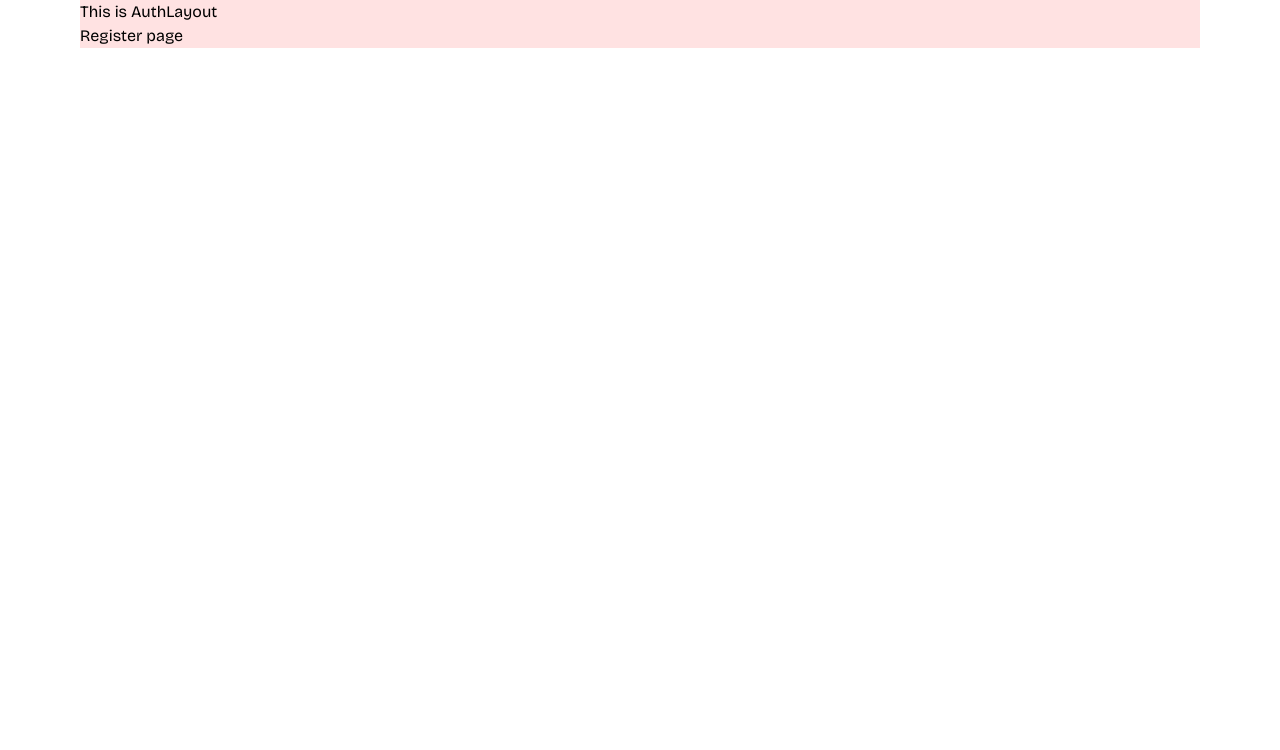
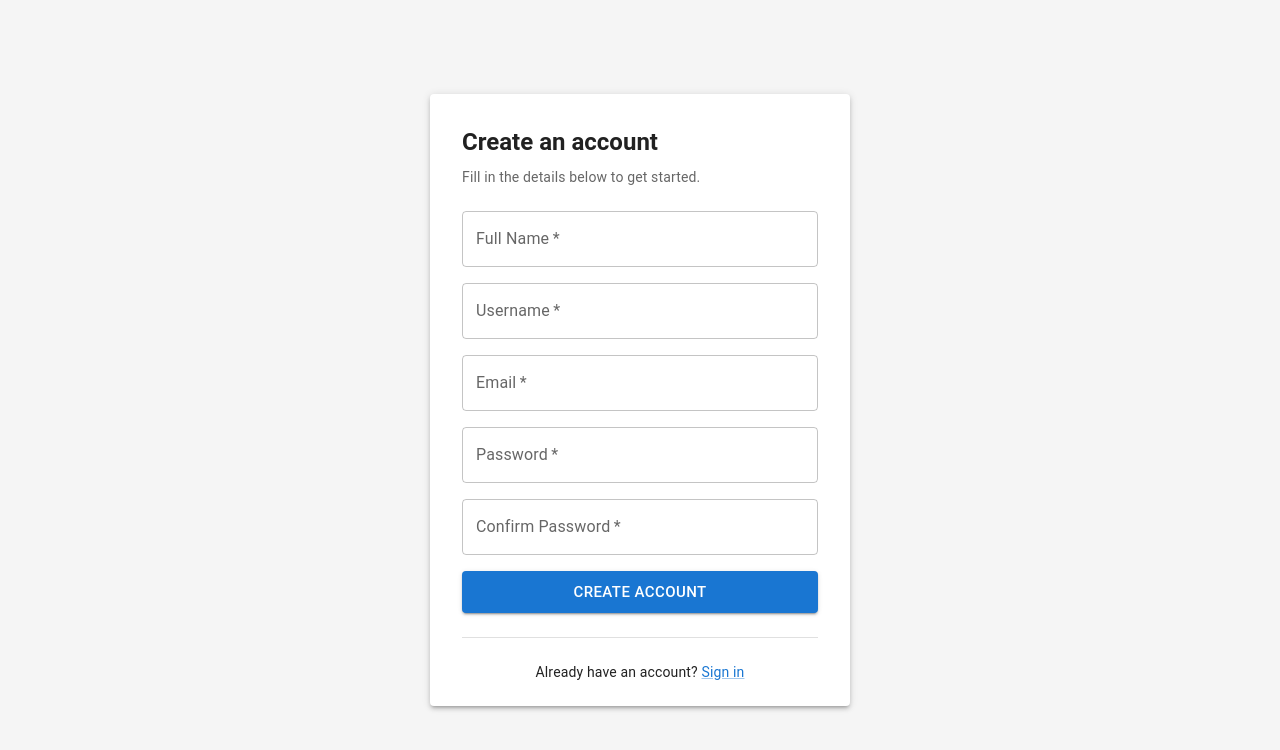
Before and after one commit to arnplsrz/blog-dashboard, a React (Vite) app: page /register in a window 1280 px wide. Shown: the top 750 px of the page. Built offline with nearby package versions, Linux system fonts and the light colour scheme.

Commit message:
style(auth): add login and register pages

```diff
--- a/index.html
+++ b/index.html
@@ -6,8 +6,7 @@
     <meta name="viewport" content="width=device-width, initial-scale=1.0" />
     <title>Blog Dashboard</title>
   </head>
-  <body>
-    <div id="root" class="mx-auto px-4 max-w-6xl"></div>
+  <body id="root">
     <script type="module" src="/src/main.tsx"></script>
   </body>
 </html>
--- a/src/pages/Home.tsx
+++ b/src/pages/Home.tsx
@@ -1,3 +1,4 @@
+import { Button } from "@mui/material"
 import { Link, NavLink } from "react-router"
 import { Fragment } from "react/jsx-runtime"
 
@@ -13,8 +14,12 @@ function Home() {
           </NavLink>
         </div>
         <div className="flex gap-2">
-          <Link to='/login'>Login</Link>
-          <Link to='/register'>Register</Link>
+          <Button variant="contained">
+            <Link to='/login'>Login</Link>
+          </Button>
+          <Button variant="outlined">
+            <Link to='/register'>Register</Link>
+          </Button>
           <Link to='/dashboard'>Dashboard</Link>
         </div>
       </nav>
--- a/src/pages/auth/AuthLayout.tsx
+++ b/src/pages/auth/AuthLayout.tsx
@@ -1,11 +1,19 @@
+import { Box } from "@mui/material"
 import { Outlet } from "react-router"
 
 function AuthLayout() {
   return (
-    <div className="bg-red-100">
-      <h1>This is AuthLayout</h1>
+    <Box
+      component="main"
+      sx={{
+        minHeight: "100vh",
+        display: "flex",
+        flexDirection: "column",
+        bgcolor: "grey.100",
+      }}
+    >
       <Outlet />
-    </div>
+    </Box>
   )
 }
 
--- a/src/pages/auth/Login.tsx
+++ b/src/pages/auth/Login.tsx
@@ -1,5 +1,81 @@
+import {
+  Box,
+  Button,
+  Card,
+  CardContent,
+  Divider,
+  Link,
+  TextField,
+  Typography,
+} from "@mui/material"
+import { Link as RouterLink } from "react-router"
+
 function Login() {
-  return <h1 className="bg-yellow-50">Login Page</h1>
+  return (
+    <Box
+      sx={{
+        flex: 1,
+        display: "flex",
+        alignItems: "center",
+        justifyContent: "center",
+        p: 2,
+      }}
+    >
+      <Card sx={{ width: "100%", maxWidth: 420 }} elevation={3}>
+        <CardContent sx={{ p: 4 }}>
+          <Typography variant="h5" fontWeight={700} gutterBottom>
+            Sign in
+          </Typography>
+          <Typography variant="body2" color="text.secondary" mb={3}>
+            Welcome back! Enter your credentials to continue.
+          </Typography>
+
+          <Box component="form" noValidate sx={{ display: "flex", flexDirection: "column", gap: 2 }}>
+            <TextField
+              label="Username"
+              name="username"
+              id="username"
+              type="text"
+              autoComplete="username"
+              fullWidth
+              required
+            />
+            <TextField
+              label="Password"
+              name="password"
+              id="password"
+              type="password"
+              autoComplete="current-password"
+              fullWidth
+              required
+            />
+
+            <Link
+              component={RouterLink}
+              to="/forgot-password"
+              variant="body2"
+              sx={{ alignSelf: "flex-end" }}
+            >
+              Forgot password?
+            </Link>
+
+            <Button type="submit" variant="contained" size="large" fullWidth>
+              Sign in
+            </Button>
+          </Box>
+
+          <Divider sx={{ my: 3 }} />
+
+          <Typography variant="body2" textAlign="center">
+            Don&apos;t have an account?{" "}
+            <Link component={RouterLink} to="/register">
+              Sign up
+            </Link>
+          </Typography>
+        </CardContent>
+      </Card>
+    </Box>
+  )
 }
 
 export default Login
--- a/src/pages/auth/Register.tsx
+++ b/src/pages/auth/Register.tsx
@@ -1,5 +1,99 @@
+import {
+  Box,
+  Button,
+  Card,
+  CardContent,
+  Divider,
+  Link,
+  TextField,
+  Typography,
+} from "@mui/material"
+import { Link as RouterLink } from "react-router"
+
 function Register() {
-  return <h1>Register page</h1>
+  return (
+    <Box
+      sx={{
+        flex: 1,
+        display: "flex",
+        alignItems: "center",
+        justifyContent: "center",
+        p: 2,
+      }}
+    >
+      <Card sx={{ width: "100%", maxWidth: 420 }} elevation={3}>
+        <CardContent sx={{ p: 4 }}>
+          <Typography variant="h5" fontWeight={700} gutterBottom>
+            Create an account
+          </Typography>
+          <Typography variant="body2" color="text.secondary" mb={3}>
+            Fill in the details below to get started.
+          </Typography>
+
+          <Box component="form" noValidate sx={{ display: "flex", flexDirection: "column", gap: 2 }}>
+            <TextField
+              label="Full Name"
+              name="fullName"
+              id="fullName"
+              type="text"
+              autoComplete="name"
+              fullWidth
+              required
+            />
+            <TextField
+              label="Username"
+              name="username"
+              id="username"
+              type="text"
+              autoComplete="username"
+              fullWidth
+              required
+            />
+            <TextField
+              label="Email"
+              name="email"
+              id="email"
+              type="email"
+              autoComplete="email"
+              fullWidth
+              required
+            />
+            <TextField
+              label="Password"
+              name="password"
+              id="password"
+              type="password"
+              autoComplete="new-password"
+              fullWidth
+              required
+            />
+            <TextField
+              label="Confirm Password"
+              name="confirmPassword"
+              id="confirmPassword"
+              type="password"
+              autoComplete="new-password"
+              fullWidth
+              required
+            />
+
+            <Button type="submit" variant="contained" size="large" fullWidth>
+              Create account
+            </Button>
+          </Box>
+
+          <Divider sx={{ my: 3 }} />
+
+          <Typography variant="body2" textAlign="center">
+            Already have an account?{" "}
+            <Link component={RouterLink} to="/login">
+              Sign in
+            </Link>
+          </Typography>
+        </CardContent>
+      </Card>
+    </Box>
+  )
 }
 
 export default Register
```
